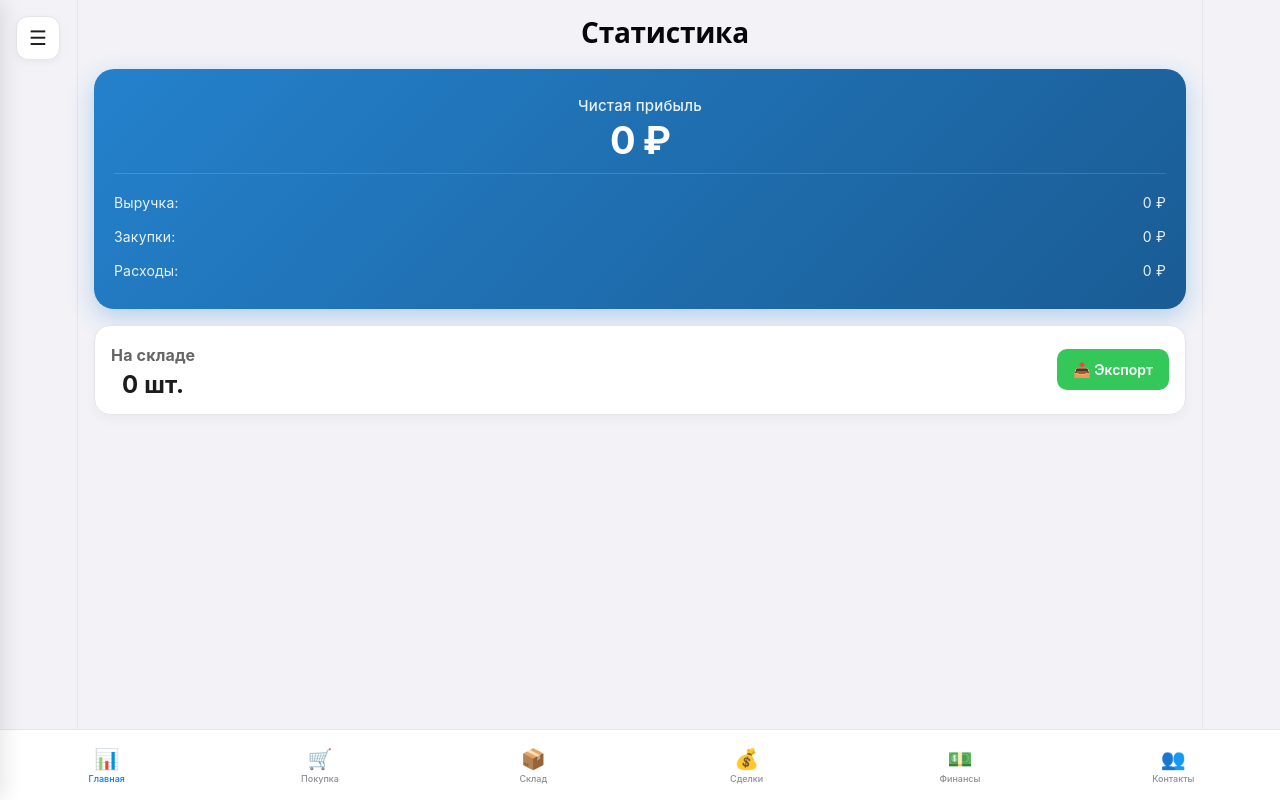
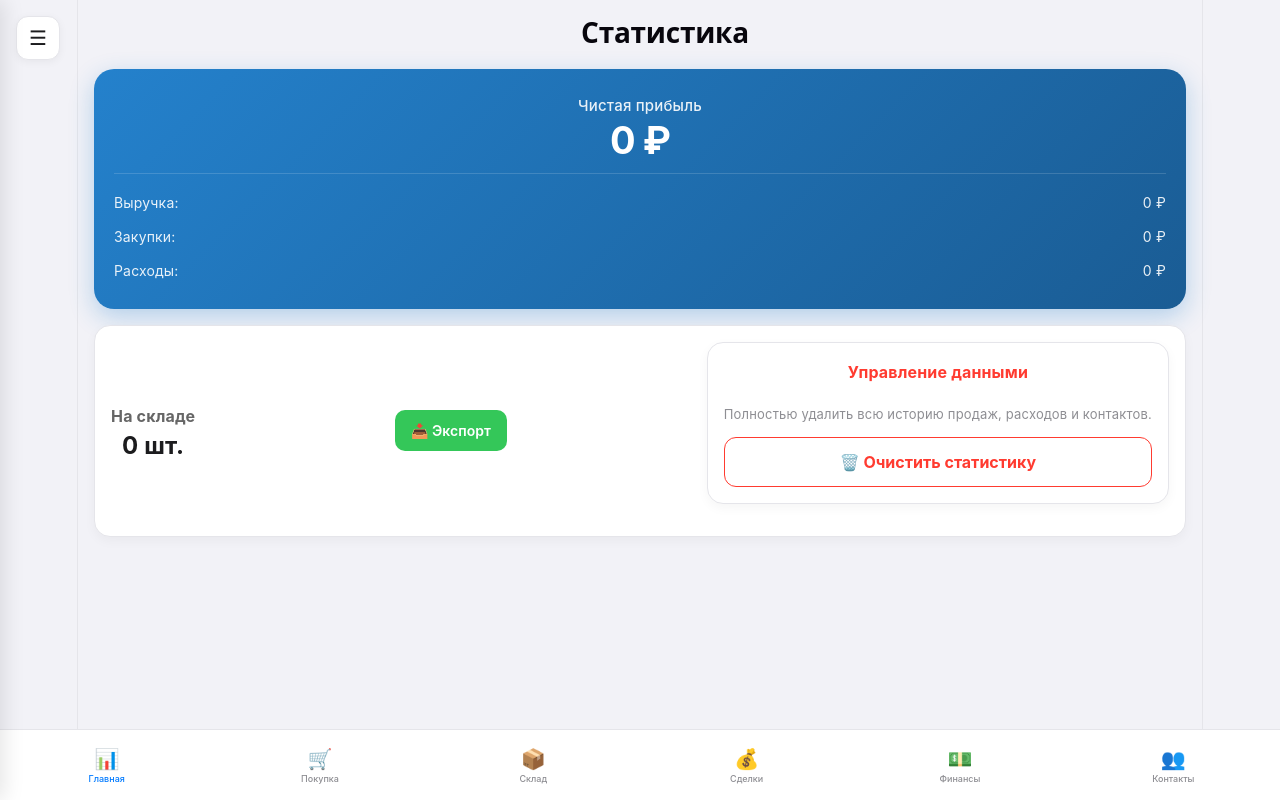
Before and after one commit to Azamat-dev8/itrade, a React (Vite) app: page / in a window 1280 px wide. Built offline with nearby package versions, Linux system fonts and the light colour scheme.

Commit message:
add clear stats button and data reset function

```diff
--- a/src/App.jsx
+++ b/src/App.jsx
@@ -223,10 +223,28 @@ function App() {
     if (!error) { setEditingDeal(null); fetchData(); haptic('medium'); }
   }
 
-  const deleteDeal = async (id) => {
-    if (!window.confirm('Удалить устройство?')) return
-    await supabase.from('deals').delete().eq('id', id); fetchData();
-  }
+    const clearAllData = async () => {
+    if (!window.confirm('Вы уверены, что хотите полностью очистить все данные? Это действие нельзя отменить.')) return;
+
+    setLoading(true);
+
+    try {
+      // Удаляем сделки
+      await supabase.from('deals').delete().eq('user_id', user.id);
+      // Удаляем расходы
+      await supabase.from('expenses').delete().eq('user_id', user.id);
+      // Удаляем контакты
+      await supabase.from('contacts').delete().eq('user_id', user.id);
+
+      // Обновляем данные на экране
+      fetchData();
+      haptic('heavy');
+    } catch (error) {
+      alert('Ошибка при очистке: ' + error.message);
+    } finally {
+      setLoading(false);
+    }
+  };
 
   const confirmSell = async () => {
     if (!sellPrice) return alert('Введите цену')
@@ -332,6 +350,29 @@ function App() {
       <div className="card" style={{ display: 'flex', justifyContent: 'space-between', alignItems: 'center' }}>
         <div><h3 style={{ margin: 0, fontSize: 16, color: '#666' }}>На складе</h3><div style={{ fontSize: 24, fontWeight: 700, marginTop: 4 }}>{inStockDeals.length} шт.</div></div>
         <button className="btn-success" onClick={exportToCSV} style={{ padding: '12px 16px' }}>📥 Экспорт</button>
+              <div className="card">
+        <h3 style={{ fontSize: 16, marginTop: 0, color: 'var(--danger)' }}>Управление данными</h3>
+        <p style={{ fontSize: 13, color: 'var(--text-muted)', marginTop: 5 }}>
+          Полностью удалить всю историю продаж, расходов и контактов.
+        </p>
+        <button
+          onClick={clearAllData}
+          disabled={loading}
+          style={{
+            width: '100%',
+            padding: '14px',
+            backgroundColor: 'transparent',
+            color: 'var(--danger)',
+            border: '1px solid var(--danger)',
+            borderRadius: '12px',
+            fontWeight: 'bold',
+            fontSize: '16px',
+            marginTop: '10px'
+          }}
+        >
+          🗑️ Очистить статистику
+        </button>
+      </div>
       </div>
 
       {/* ОБНОВЛЕННЫЙ ГРАФИК */}
```
